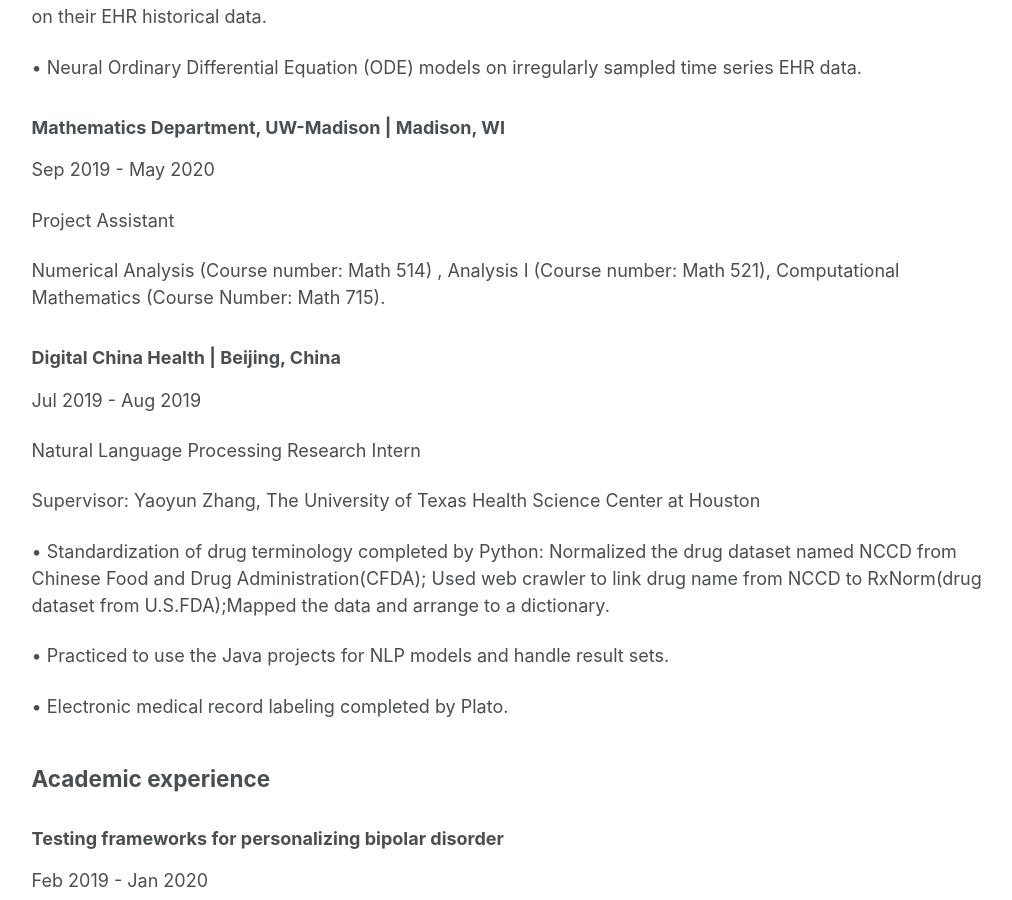
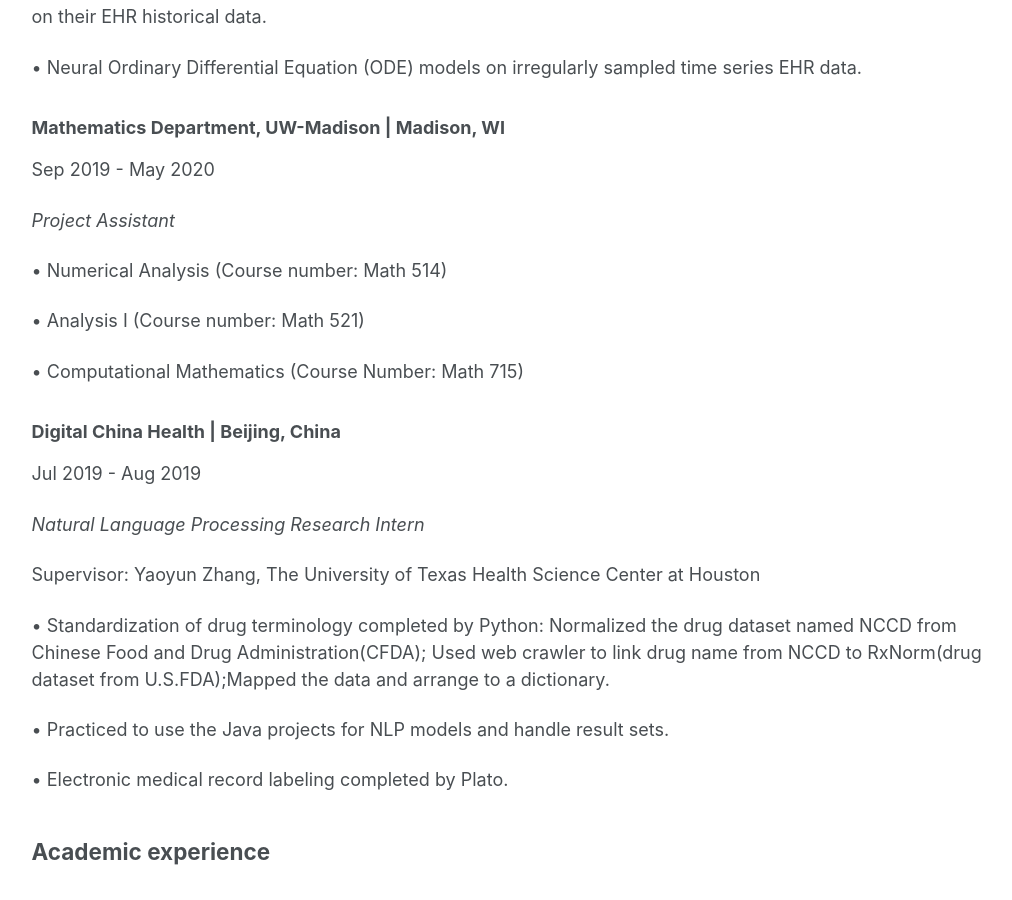
Before and after one commit to BingyuMao/BingyuMao.github.io, a Jekyll site: the page built from _pages/cv.md, in a window 1280 px wide and 900 px high, scrolled down 1050 px. Shown: the whole window, without its empty margins (250-1262 px from the left). Built offline with Jekyll 4.4.1, drawn with Linux system fonts in a browser that asks for light colours; some of the changed text lies outside the part shown.

Commit message:
Update cv.md

```diff
--- a/_pages/cv.md
+++ b/_pages/cv.md
@@ -39,7 +39,7 @@ Bachelor of Science in Mathematics and Applied Mathematics
 
 Oct 2020 - Present
 
-Graduate Research Assistant
+*Graduate Research Assistant*
 
 Supervisor: Degui Zhi, School of Biomedical Informatics, UTHealth
 
@@ -53,14 +53,19 @@ Supervisor: Degui Zhi, School of Biomedical Informatics, UTHealth
 
 Sep 2019 - May 2020
 
-Project Assistant
+*Project Assistant*
 
-Numerical Analysis (Course number: Math 514) , Analysis I (Course number: Math 521), Computational Mathematics (Course Number: Math 715).
+• Numerical Analysis (Course number: Math 514)
+
+• Analysis I (Course number: Math 521)
+
+• Computational Mathematics (Course Number: Math 715)
+
 ### Digital China Health | Beijing, China
 
 Jul 2019 - Aug 2019
 
-Natural Language Processing Research Intern
+*Natural Language Processing Research Intern*
 
 Supervisor: Yaoyun Zhang, The University of Texas Health Science Center at Houston
 
```
Also changed, not shown: other parts of _pages/cv.md (+4 -4 lines).
